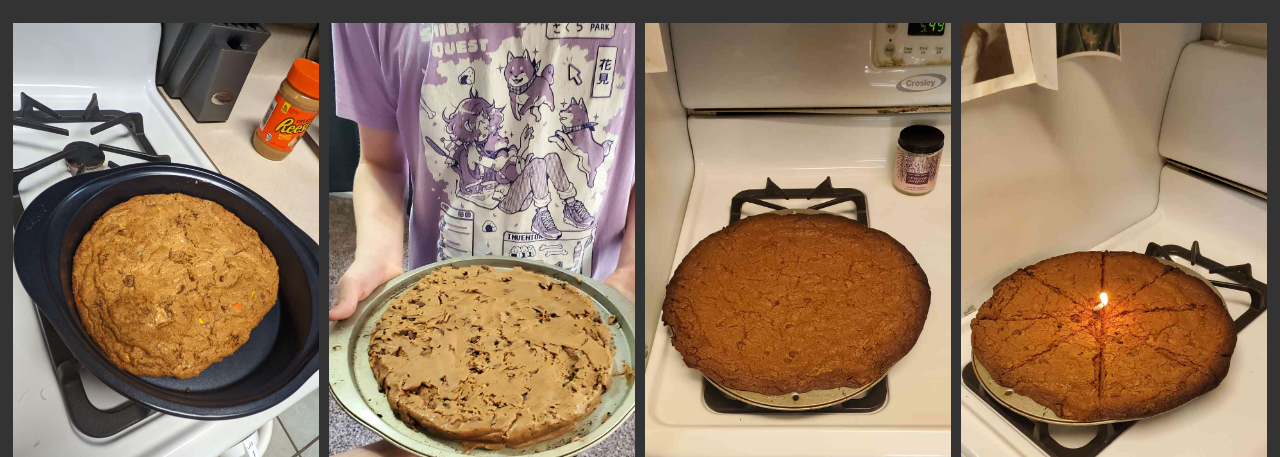
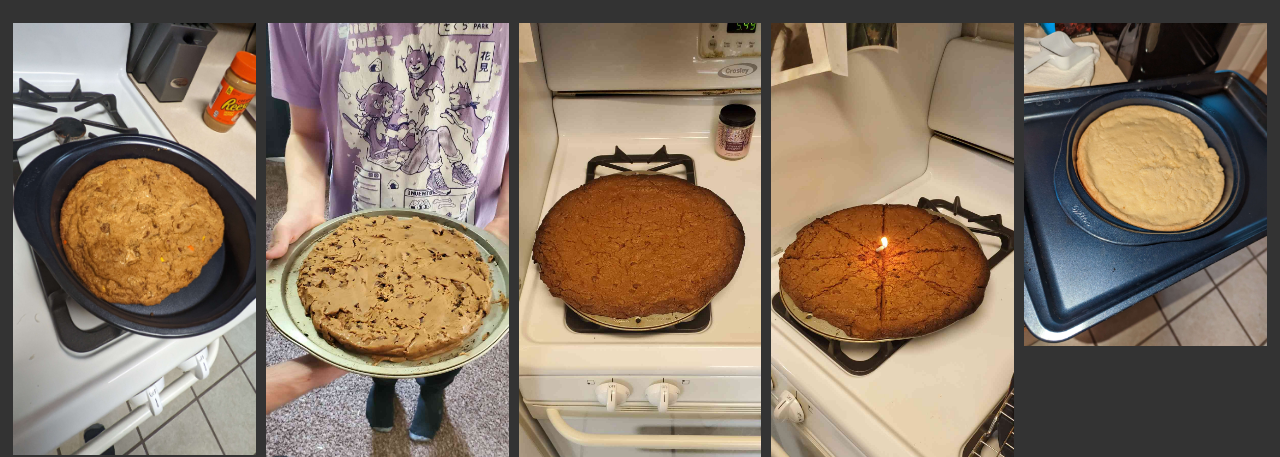
Before and after one commit to itsborck/bigcookie.org, a plain HTML site: page index.html in a window 1280 px wide. Shown: the part 114-571 px from the top of the page. Drawn offline with Linux system fonts and the light colour scheme.

Commit message:
added another big cookie :cookie:

```diff
--- a/index.html
+++ b/index.html
@@ -44,6 +44,8 @@
     <div class="column">
       <img src="images/cookie3.jpg" alt="Big Cookie" style="width:100%">
     </div>
+    <div class="column">
+      <img src="images/cookie4.jpg" alt="Big Cookie" style="width:100%">
   </div>
 
   <script src="/scripts/script.js"></script>
```
Also changed, not shown: games.html (+2 -0 lines), images/cookie4.jpg (added).
